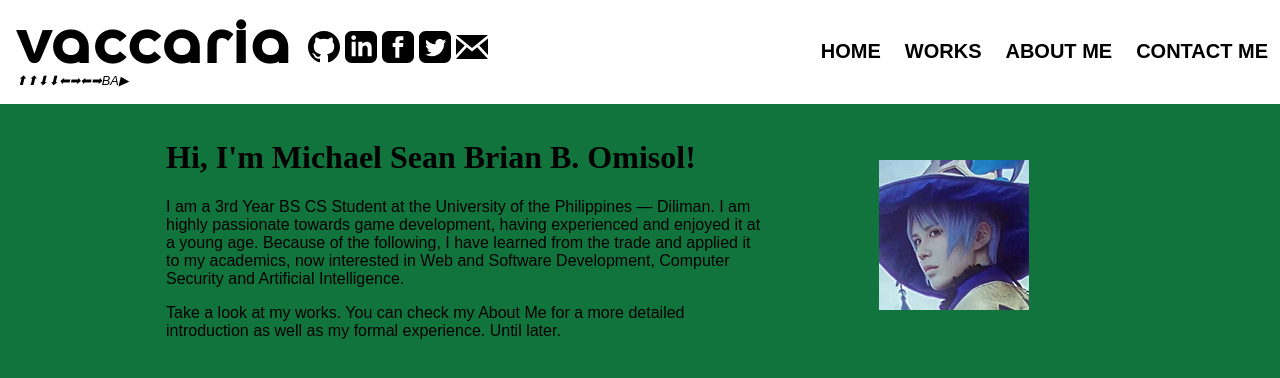
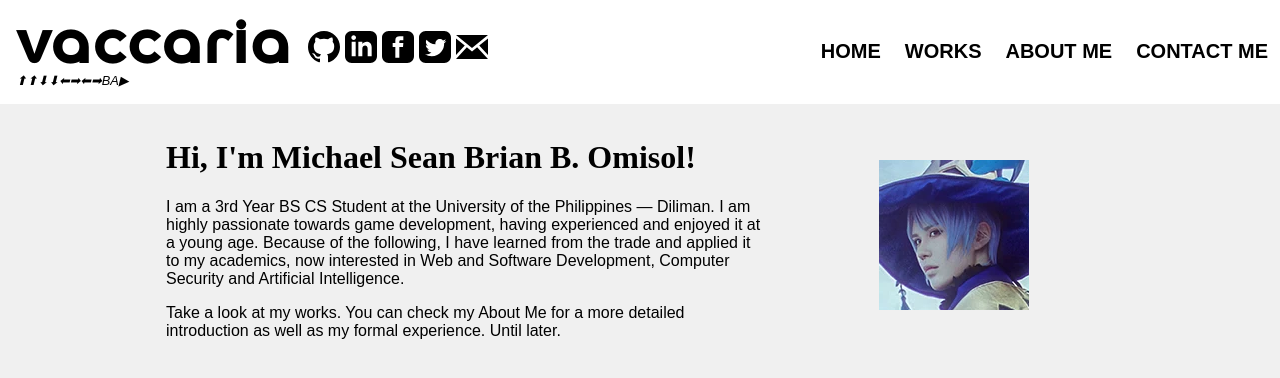
Before and after one commit to FlamingHerb/NewWebsite, a SvelteKit app: page / in a window 1280 px wide. Shown: the top 378 px of the page. Built offline with nearby package versions, Linux system fonts and the light colour scheme.

Commit message:
:lipstick: Changed background color.

```diff
--- a/src/variables.scss
+++ b/src/variables.scss
@@ -82,7 +82,7 @@
   //overflow: visible; /* Hide scrollbars */
   //background: url('/images/3D_Koleksi_foto38_gradient.webp') repeat-x scroll 0 0 #1B2C4A;
   margin: 0;
-  background-color: #10743c;
+  background-color: #f0f0f0;
 }
 @keyframes move {
   100% {
```
